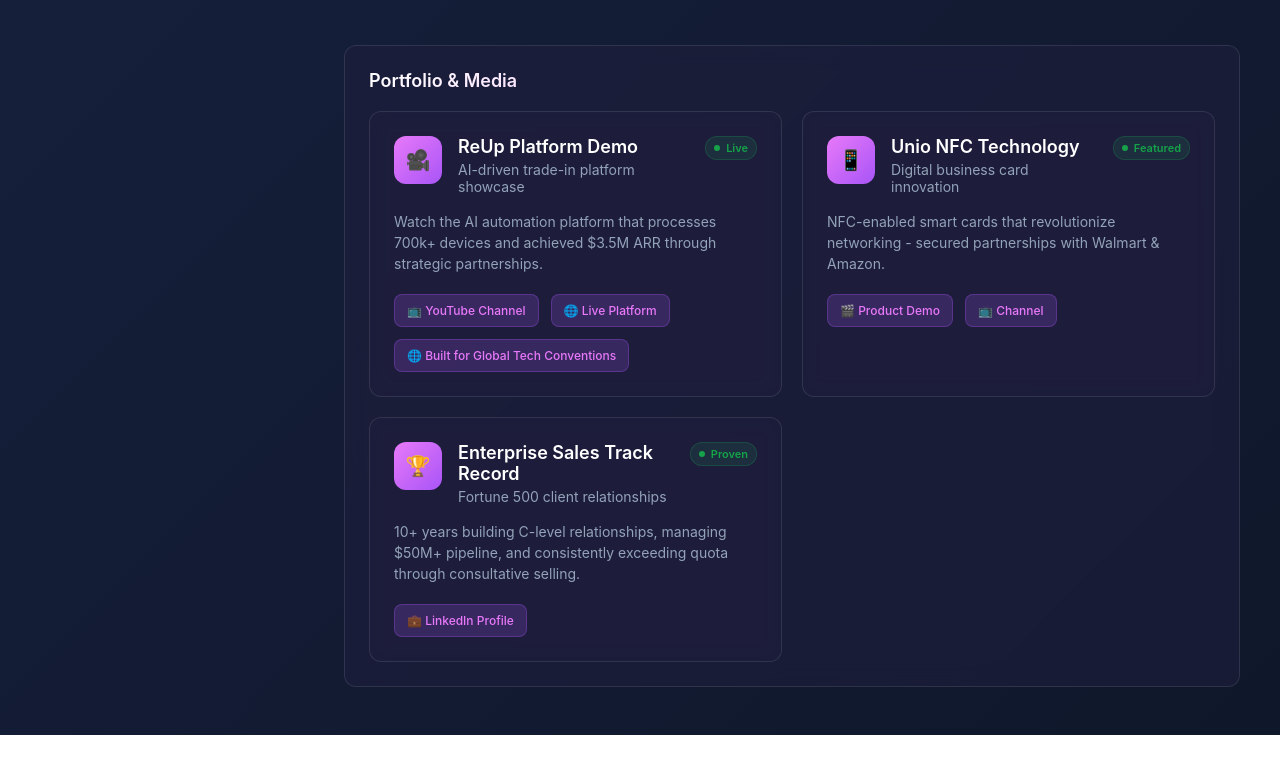
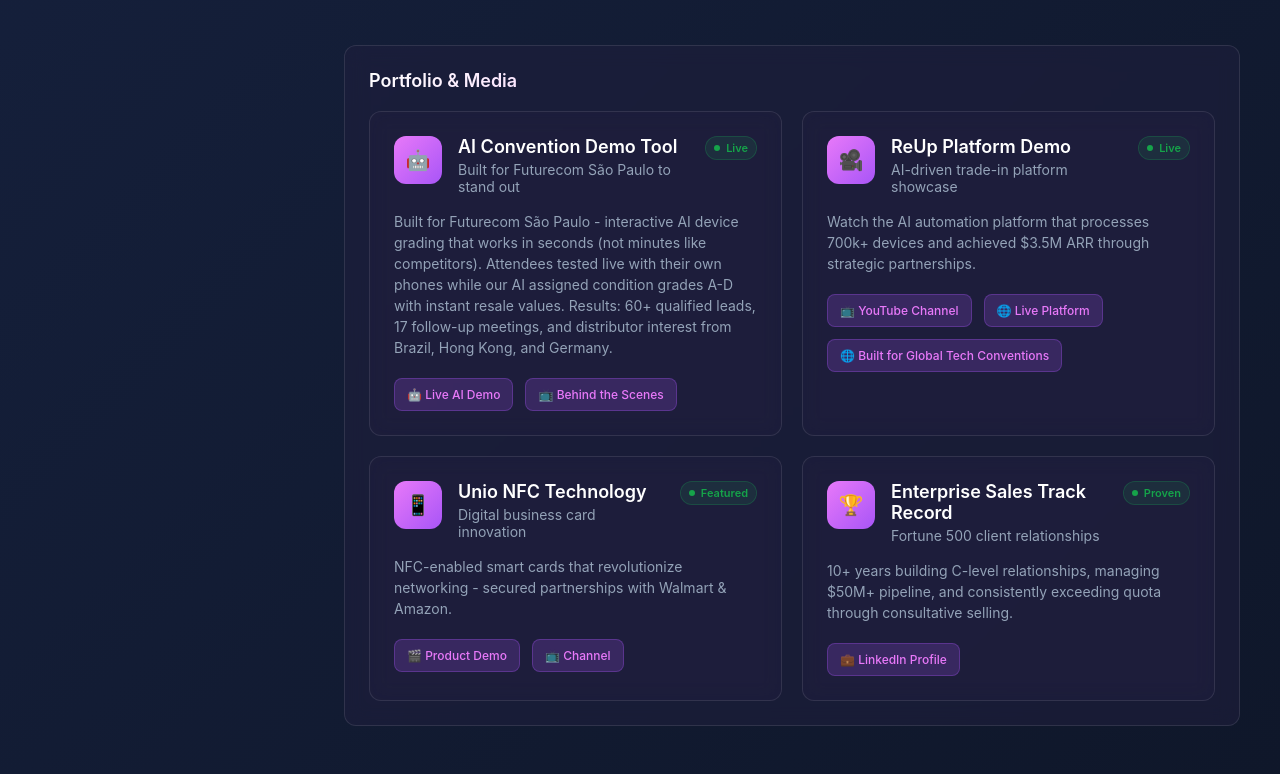
Before and after one commit to TonyOv3/fireflies-resume, a plain HTML site: page index.html in a window 1280 px wide. Shown: the part 2981-3755 px from the top of the page. Before the commit the page ends 3716 px from the top, so only its background shows below. Drawn offline with Linux system fonts and the light colour scheme.

Commit message:
added ai convention demo

```diff
--- a/index.html
+++ b/index.html
@@ -1257,6 +1257,30 @@
                 <div class="portfolio-grid">
                     <div class="portfolio-item">
                         <div class="portfolio-header">
+                            <div class="portfolio-icon">🤖</div>
+                            <div>
+                                <h3 class="portfolio-title">AI Convention Demo Tool</h3>
+                                <p class="portfolio-subtitle">Built for Futurecom São Paulo to stand out</p>
+                            </div>
+                            <div class="portfolio-status">
+                                <span class="status-dot"></span>
+                                Live
+                            </div>
+                        </div>
+                        <p class="portfolio-description">
+                            Built for Futurecom São Paulo - interactive AI device grading that works in seconds (not minutes like competitors). Attendees tested live with their own phones while our AI assigned condition grades A-D with instant resale values. Results: 60+ qualified leads, 17 follow-up meetings, and distributor interest from Brazil, Hong Kong, and Germany.
+                        </p>
+                        <div class="portfolio-links">
+                            <a href="https://ai.r3upnation.com" target="_blank" class="portfolio-link">
+                                🤖 Live AI Demo
+                            </a>
+                            <a href="https://www.youtube.com/@r3up567" target="_blank" class="portfolio-link">
+                                📺 Behind the Scenes
+                            </a>
+                        </div>
+                    </div>
+                    <div class="portfolio-item">
+                        <div class="portfolio-header">
                             <div class="portfolio-icon">🎥</div>
                             <div>
                                 <h3 class="portfolio-title">ReUp Platform Demo</h3>
```
